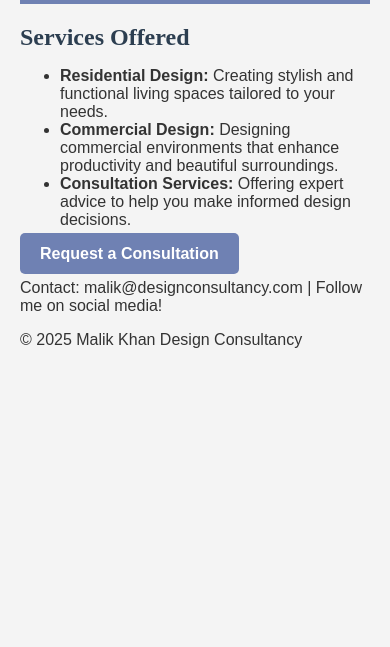
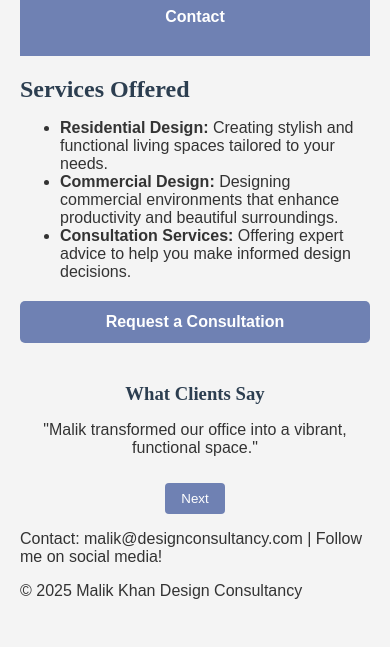
Before and after one commit to BrunoLatour-1/Assessment-2.1-Web-Report, a plain HTML site: page Services.html in a window 390 px wide. Shown: the part 197-844 px from the top of the page. Drawn offline with Linux system fonts and the light colour scheme.

Commit message:
Initial Commit
# Added Testimonals

1. Added Testimonals to the script.
2. Updated Services page.
3. Updated Styles page.

```diff
--- a/Services.html
+++ b/Services.html
@@ -38,6 +38,13 @@
             <a href="contact.html" class="cta-button">Request a Consultation</a>
         </section>
 
+    <section id="testimonials">
+        <h3>What Clients Say</h3>
+        <p id="quote">"Malik transformed our office into a vibrant, functional space."</p>
+        <button onclick="nextQuote()">Next</button>
+    </section>
+
+
     <footer>
         <p>Contact: malik@designconsultancy.com | Follow me on social media!</p>
         <p>&copy; 2025 Malik Khan Design Consultancy</p>
--- a/styles.css
+++ b/styles.css
@@ -193,3 +193,48 @@ form label input[type="checkbox"] {
   color: green;
   font-weight: bold;
 }
+
+#testimonials {
+  margin-top: 40px;
+  text-align: center;
+}
+
+#testimonials button {
+  margin-top: 10px;
+  padding: 8px 16px;
+  background-color: #6f81b3;
+  color: white;
+  border: none;
+  border-radius: 4px;
+  cursor: pointer;
+}
+
+#testimonials button:hover {
+  background-color: #2c3e50;
+}
+
+/* Mobile friendly */
+@media (max-width: 600px) {
+  nav ul li {
+    display: block;
+    margin: 10px 0;
+  }
+
+  .container, form {
+    padding: 10px;
+  }
+
+  header h1 {
+    font-size: 1.5rem;
+  }
+
+  .cta-button {
+    display: block;
+    margin: 20px auto;
+    text-align: center;
+  }
+
+  .services-grid {
+    grid-template-columns: 1fr;
+  }
+}
```
Also changed, not shown: script.js (+16 -0 lines).
